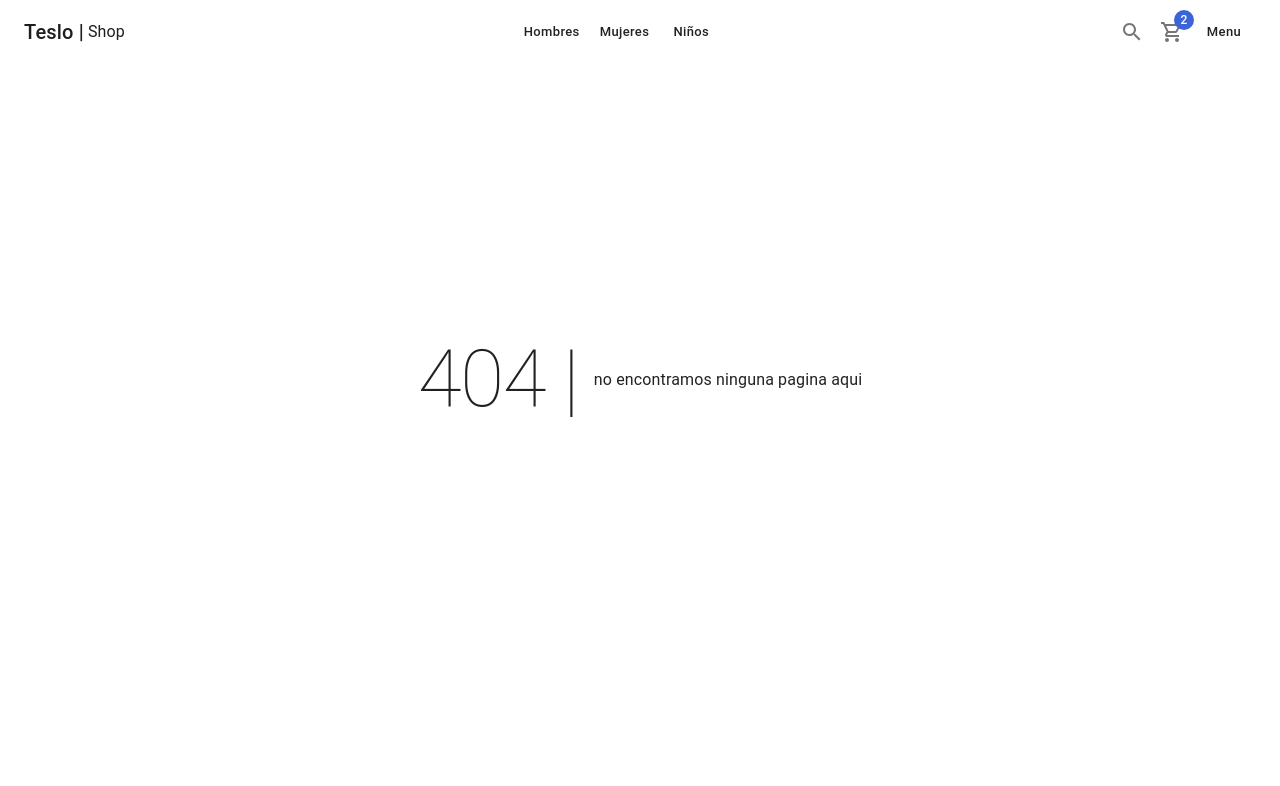
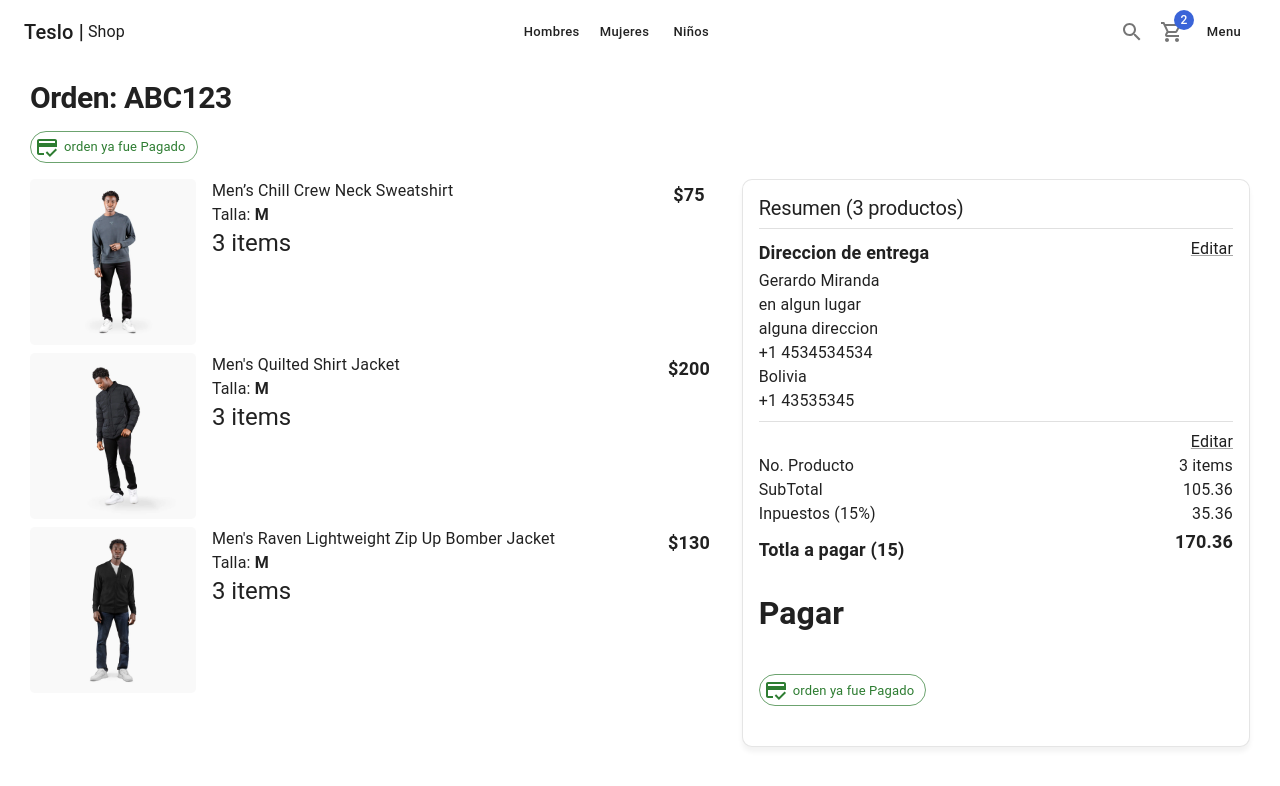
Before and after one commit to GerardoDev25/teslo-shop__Nextjs_curso, a Next.js app: page /orders/1 in a window 1280 px wide. Before the commit this address had no page. Shown: the top 786 px of the page. Built offline with nearby package versions, Linux system fonts and the light colour scheme.

Commit message:
23. Página de pago

```diff
--- /dev/null
+++ b/pages/orders/[id].tsx
@@ -0,0 +1,102 @@
+import { NextPage } from 'next';
+import NextLink from 'next/link';
+import {
+  Box,
+  Card,
+  CardContent,
+  Chip,
+  Divider,
+  Grid,
+  Link,
+  Typography,
+} from '@mui/material';
+
+import { CartList, OrderSummary } from '@/components/cart';
+import { ShopLayout } from '@/components/layout';
+import {
+  CreditCardOffOutlined,
+  CreditScoreOutlined,
+} from '@mui/icons-material';
+
+const OrderPage: NextPage = () => {
+  return (
+    <ShopLayout
+      title='Resumen de la orden'
+      pageDescription='resumen de la orden'
+    >
+      <Typography variant='h1' component={'h1'}>
+        Orden: ABC123
+      </Typography>
+
+      {/* <Chip
+        sx={{ my: 2 }}
+        label='Pendiente de pago'
+        variant='outlined'
+        color='error'
+        icon={<CreditCardOffOutlined />}
+      /> */}
+      <Chip
+        sx={{ my: 2 }}
+        label='orden ya fue Pagado'
+        variant='outlined'
+        color='success'
+        icon={<CreditScoreOutlined />}
+      />
+
+      <Grid container>
+        <Grid item xs={12} sm={7}>
+          <CartList />
+        </Grid>
+        <Grid item xs={12} sm={5}>
+          <Card className='summary-card'>
+            <CardContent>
+              <Typography variant='h2'>Resumen (3 productos)</Typography>
+
+              <Divider sx={{ my: 1 }} />
+
+              <Box display={'flex'} justifyContent='space-between'>
+                <Typography variant='subtitle1'>
+                  {' '}
+                  Direccion de entrega
+                </Typography>
+                <NextLink legacyBehavior href={'/checkout/address'} passHref>
+                  <Link underline='always'>Editar</Link>
+                </NextLink>
+              </Box>
+
+              <Typography> Gerardo Miranda</Typography>
+              <Typography> en algun lugar</Typography>
+              <Typography> alguna direccion</Typography>
+              <Typography> +1 4534534534</Typography>
+              <Typography> Bolivia</Typography>
+              <Typography> +1 43535345</Typography>
+
+              <Divider sx={{ my: 1 }} />
+
+              <Box display={'flex'} justifyContent='end'>
+                <NextLink legacyBehavior href={'/cart'} passHref>
+                  <Link underline='always'>Editar</Link>
+                </NextLink>
+              </Box>
+
+              <OrderSummary />
+
+              <Box sx={{ mt: 3 }}>
+                <h1>Pagar</h1>
+                <Chip
+                  sx={{ my: 2 }}
+                  label='orden ya fue Pagado'
+                  variant='outlined'
+                  color='success'
+                  icon={<CreditScoreOutlined />}
+                />
+              </Box>
+            </CardContent>
+          </Card>
+        </Grid>
+      </Grid>
+    </ShopLayout>
+  );
+};
+
+export default OrderPage;
```
